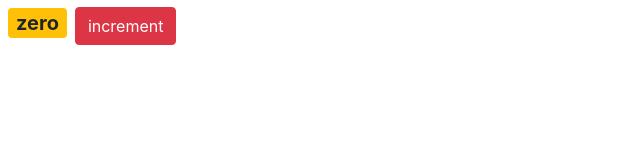
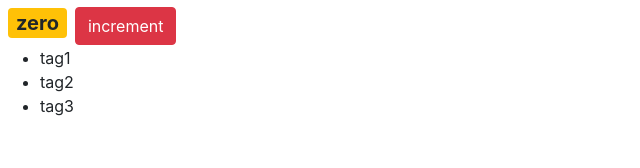
Before and after one commit to Rufaidaaa/React-App, a React (Create React App) app: page / in a window 1280 px wide. Shown: the top 168 px of the page, without its empty margins (0-640 px from the left). Built offline with nearby package versions, Linux system fonts and the light colour scheme.

Commit message:
Rendering Lists

```diff
--- a/src/components/Counter.jsx
+++ b/src/components/Counter.jsx
@@ -2,7 +2,8 @@
 
 class Counter extends Component {
     state = {
-        count:0
+        count:0,
+        tags: ["tag1", "tag2", "tag3"]
      }
 
      styles={
@@ -14,6 +15,7 @@
             <>
             <span style={this.styles} className={this.getbageClasses()}>{this.format()}</span>
             <button className="btn btn-danger">increment </button>
+            <ul>{this.state.tags.map(tag => <li key={tag}>{tag}</li>)}</ul>
             </>
         );
     }
```
